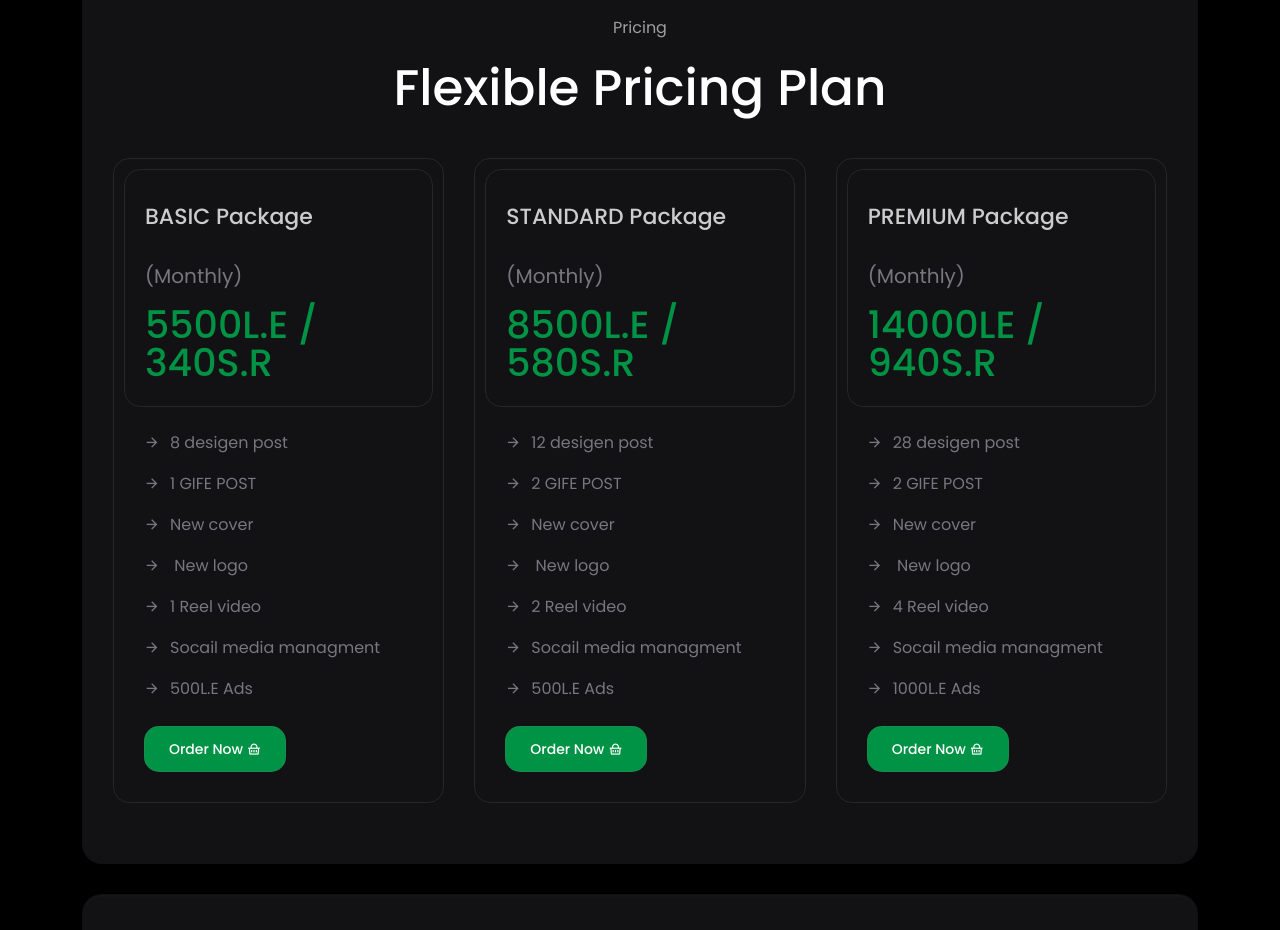
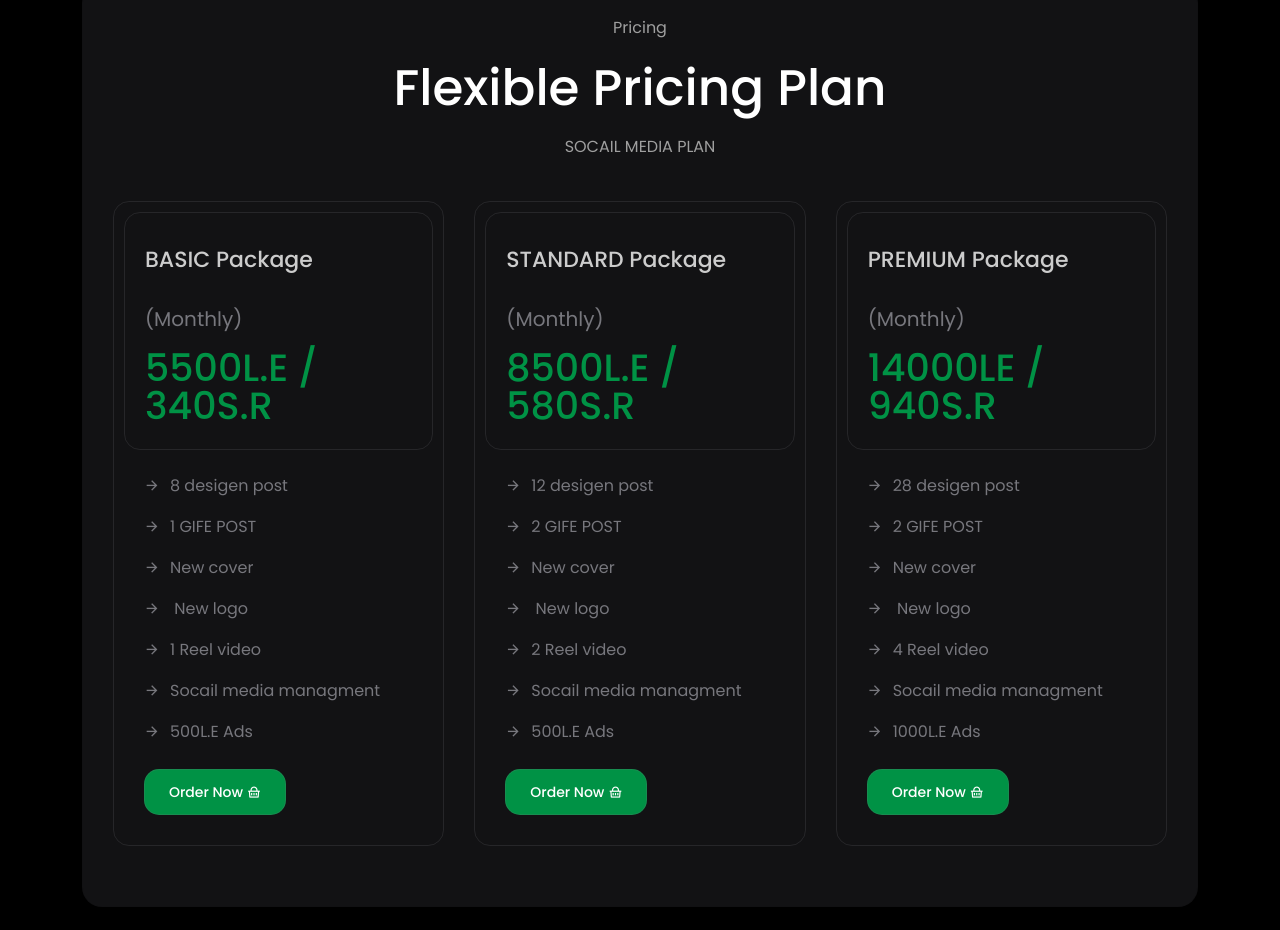
Before and after one commit to kirolseid/Moneim-Gamal, a plain HTML site: page index.html in a window 1280 px wide. Shown: the part 2661-3591 px from the top of the page. Drawn offline with Linux system fonts and the light colour scheme.

Commit message:
Update index.html

```diff
--- a/index.html
+++ b/index.html
@@ -502,6 +502,8 @@
               <div class="section-title text-center wow fadeInUp delay-0-2s">
                 <p>Pricing</p>
                 <h2>Flexible Pricing Plan</h2>
+                <p>SOCAIL MEDIA PLAN</p>
+
               </div>
             </div>
           </div>
```
